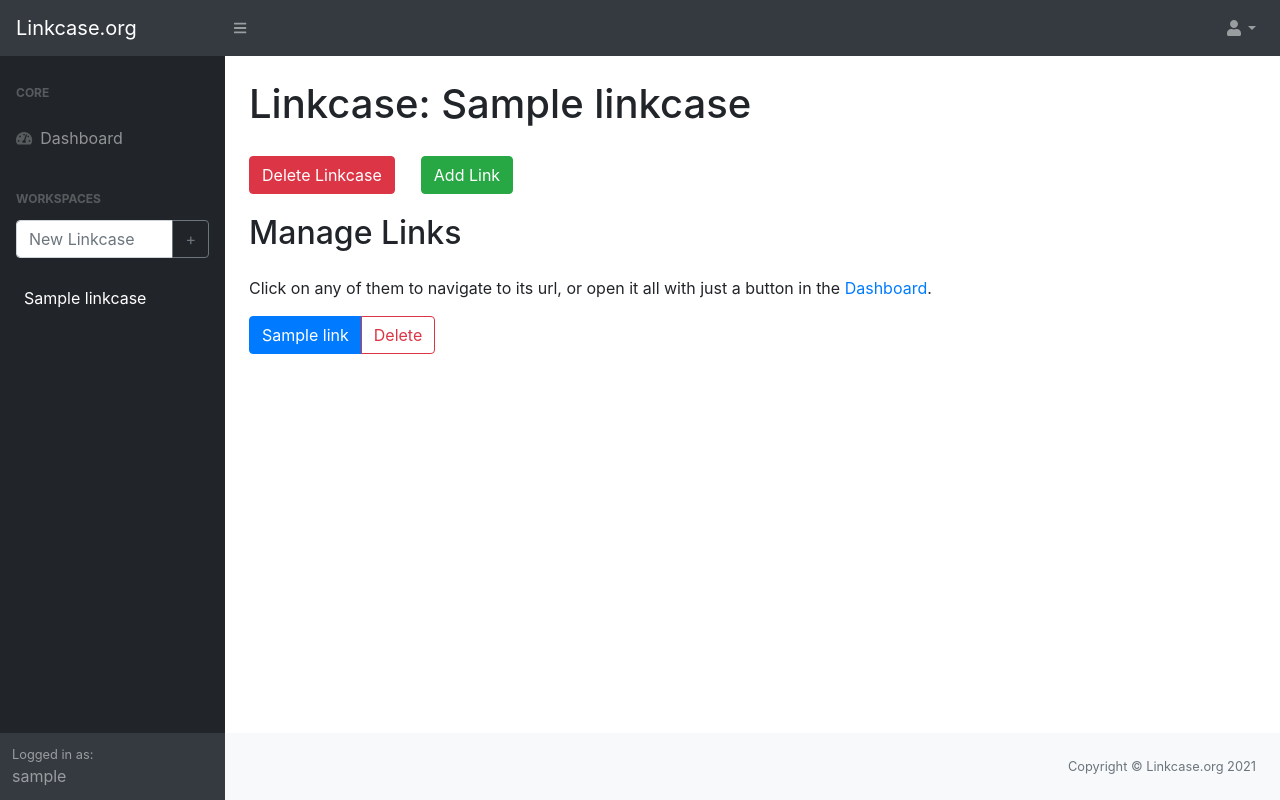
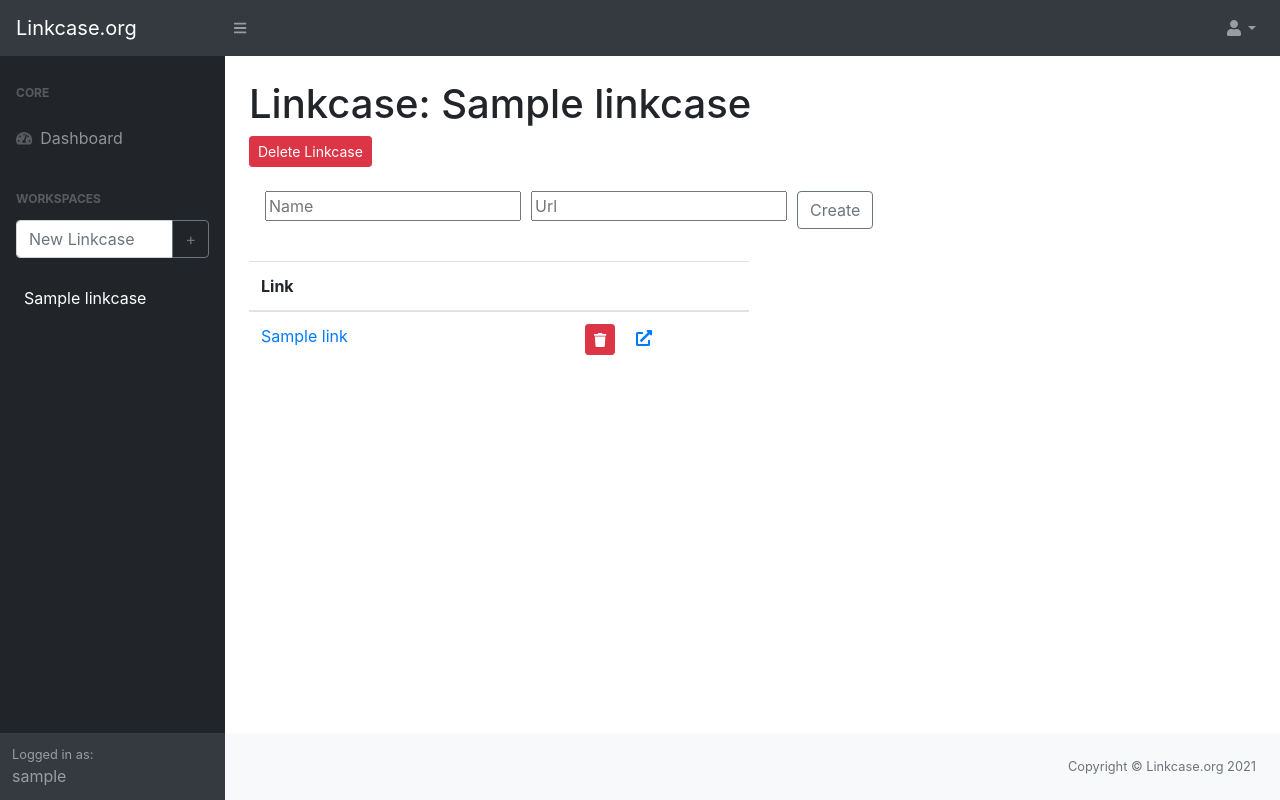
Before and after one commit to FARBEX97/linkcase-org, a Flask app: a page that uses linkcases/templates/linkcase_detail.html in a window 1280 px wide. Run offline with Flask 2, Linux system fonts and the light colour scheme; a user stored in the database is signed in; tables that the repository leaves empty hold one stand-in row (values such as "Sample post"); some libraries are stand-ins or nearby versions.

Commit message:
upgrade UI

```diff
--- a/linkcases/forms/link.py
+++ b/linkcases/forms/link.py
@@ -5,7 +5,7 @@ from wtforms.validators import DataRequired
 
 
 class NewLinkForm(FlaskForm):
-    name = StringField('Name', validators=[DataRequired()], render_kw={'placeholder': 'Url name'})
+    name = StringField('Name', validators=[DataRequired()], render_kw={'placeholder': 'Name'})
     url = StringField('Url', validators=[DataRequired()], render_kw={'placeholder': 'Url'})
     # workspace = SelectField('Workspace', coerce=str, validators=[DataRequired()])
     submit = SubmitField('Add')
--- a/linkcases/templates/index.html
+++ b/linkcases/templates/index.html
@@ -27,6 +27,7 @@
             {% endfor %}
         </div>
     </form>
+    {% if linkcases_list %}
     <table class="table table-hover my-3" style="max-width: 500px;">
         <thead>
             <tr>
@@ -47,6 +48,7 @@
         </tbody>
         {% endfor %}
     </table>
+    {% endif %}
 </div>
 {% endblock %}
 
--- a/linkcases/templates/linkcase_detail.html
+++ b/linkcases/templates/linkcase_detail.html
@@ -2,22 +2,14 @@
 
 {% block detail %}
 <div class="container-fluid">
-    <h1 class="my-4">Linkcase: {{ detailed_linkcase.name }}</h1>
-    <div class="row">
-        <div class="col-sm-2 my-1">
-            <form method ="post" action="/"><button type="submit" name="delete_linkcase" value="{{detailed_linkcase.name}}" class="btn btn-danger">Delete Linkcase</button></form>
-        </div>
-        <div class="col-sm-2 my-1">
-            <a class="btn btn-success" href="#new_link_form" id="new_link_show_btn">Add Link</a>
-            <a class="btn btn-warning" id="new_link_hide_btn" style="display: none;">Hide form</a>
-        </div>
-
+    <div class="my-4">
+        <h1>Linkcase: {{ detailed_linkcase.name }}</h1>
+        <form method ="post" action="/"><button type="submit" name="delete_linkcase" value="{{detailed_linkcase.name}}" class="btn btn-danger btn-sm">Delete Linkcase</button></form>
     </div>
-    <form action="" method="post" novalidate id="new_link_form" style="display: none;">
+    <form action="" method="post" novalidate id="new_link_form" class="mx-3" style="max-width: 750px;">
         {{ link_form.hidden_tag() }}
-        <h3>New Link:</h3>
         <div class="form-row">
-            <div class="col-md-2 mx-2">
+            <div class="col-sm">
                 <div class="form-group">
                     {{ link_form.name }}
                     {% for error in link_form.name.errors %}
@@ -25,7 +17,7 @@
                     {% endfor %}
                 </div>
             </div>
-            <div class="col-md-2 mx-2">
+            <div class="col-sm">
                 <div class="form-group">
                     {{ link_form.url }}
                     {% for error in link_form.url.errors %}
@@ -33,50 +25,42 @@
                     {% endfor %}
                 </div>
             </div>
-            <div class="col-md-2 mx-2">
+            <div class="col-sm">
                 <div class="form-group">
-                    {{ link_form.submit(class="btn btn-outline-secondary") }}
+                    {{ link_form.submit(class="btn btn-outline-secondary", value="Create") }}
                 </div>
             </div>
         </div>
     </form>
+
     {% if detailed_linkcase.links[:]|length > 0 %}
-    <h2 class="py-3">Manage Links</h2>
-    <p>Click on any of them to navigate to its url, or open it all with just a button in the <a href="{{ url_for('index') }}">Dashboard</a>.</p>
+    <!-- <h2 class="py-3">Manage Links</h2>
+    <p>Click on any of them to navigate to its url, or open it all with just a button in the <a href="{{ url_for('index') }}">Dashboard</a>.</p> -->
+    <table class="table table-hover my-3" style="max-width: 500px;">
+        <thead>
+            <tr>
+              <th scope="col">Link</th>
+              <th scope="col"></th>
+            </tr>
+        </thead>
+        {% for link in detailed_linkcase.links %}
+        <tbody>
+            <tr>
+                <td scope="row"><a href="{{ link.url }}">{{ link.name }}</a></td>
+                <td class="text-center">
+                    <form method ="post" action="/" class="text-center">
+                        <button type="submit" name="delete_link" value="{{link.name}}::{{detailed_linkcase.name}}" class="btn btn-danger btn-sm"><i class="fas fa-trash"></i></button>
+                        <a href="{{ link.url }}" target="_blank" class="mx-3"><i class="fas fa-external-link-alt"></i></a>
+                    </form>
+                </td>
+            </tr>
+        </tbody>
+        {% endfor %}
+    </table>
     {% else %}
     <h2 class="py-3">This Linkcase looks so empty</h2>
     <p>Start collecting your favorite links in it with the "Add Link" button and open it all with just a button in the <a href="{{ url_for('index') }}">Dashboard</a>.</p>
     {% endif %}
-    <div class="row">
-        {% for link in detailed_linkcase.links %}
-        <div class="col-xl-3 col-md-6">
-            <form method="post" action="">
-                <div class="btn-group" role="group">
-                    <a href="{{ link.url }}" target="_blank" class="btn btn-primary">{{ link.name }}</a>
-                    <button type="submit" name="delete_link" value="{{link.name}}::{{detailed_linkcase.name}}" class="btn btn-outline-danger">Delete</button>
-                </div>
-            </form>
-        </div>
-        {% endfor %}
-    </div>
+
 </div>
 {% endblock %}
-
-{% block scripts %}
-<script>
-    $(document).ready(function() {
-        // Show form on button clicked
-        $('#new_link_show_btn').click(function(){
-            $('#new_link_form').show()
-            $('#new_link_show_btn').hide()
-            $('#new_link_hide_btn').show()
-        });
-        // Hide form on button clicked
-        $('#new_link_hide_btn').click(function(){
-            $('#new_link_form').hide()
-            $('#new_link_hide_btn').hide()
-            $('#new_link_show_btn').show()
-        });
-    });
-</script>
-{% endblock %}
```
